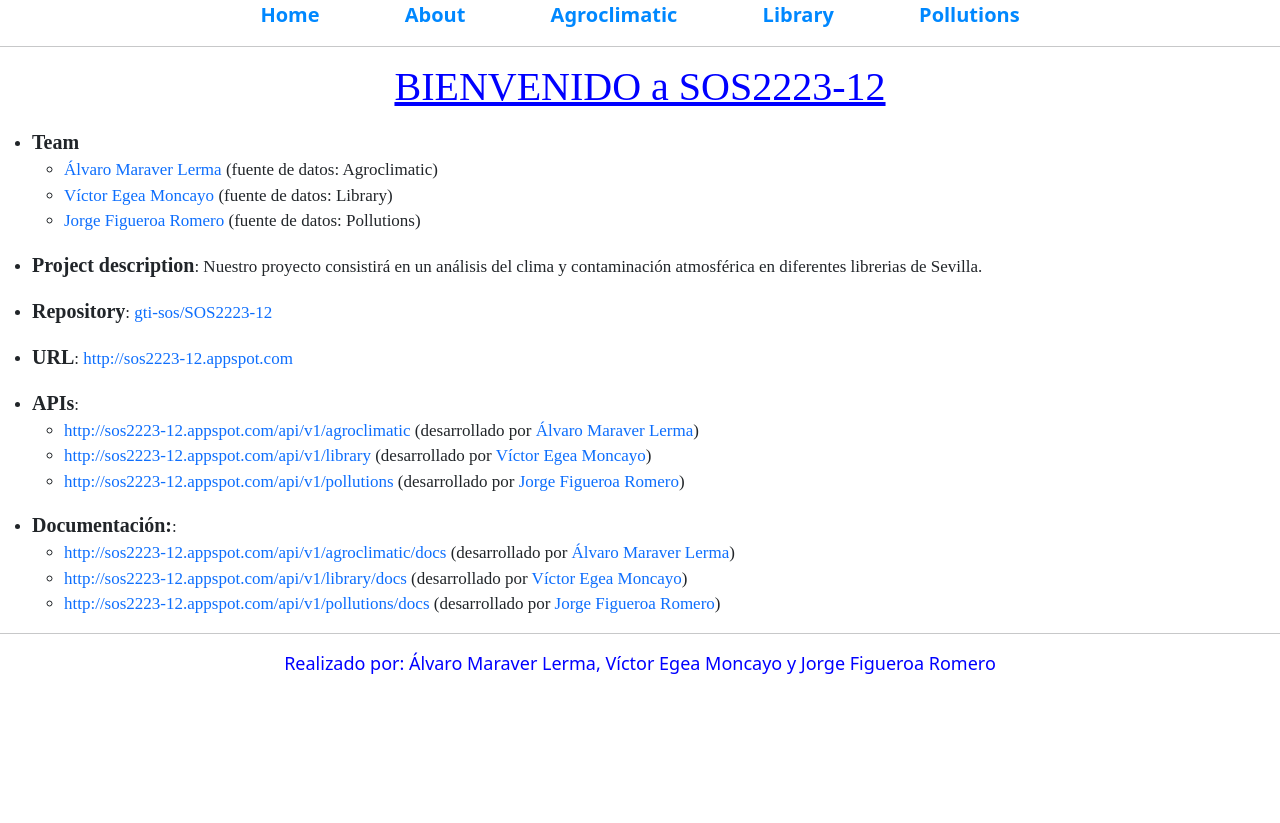
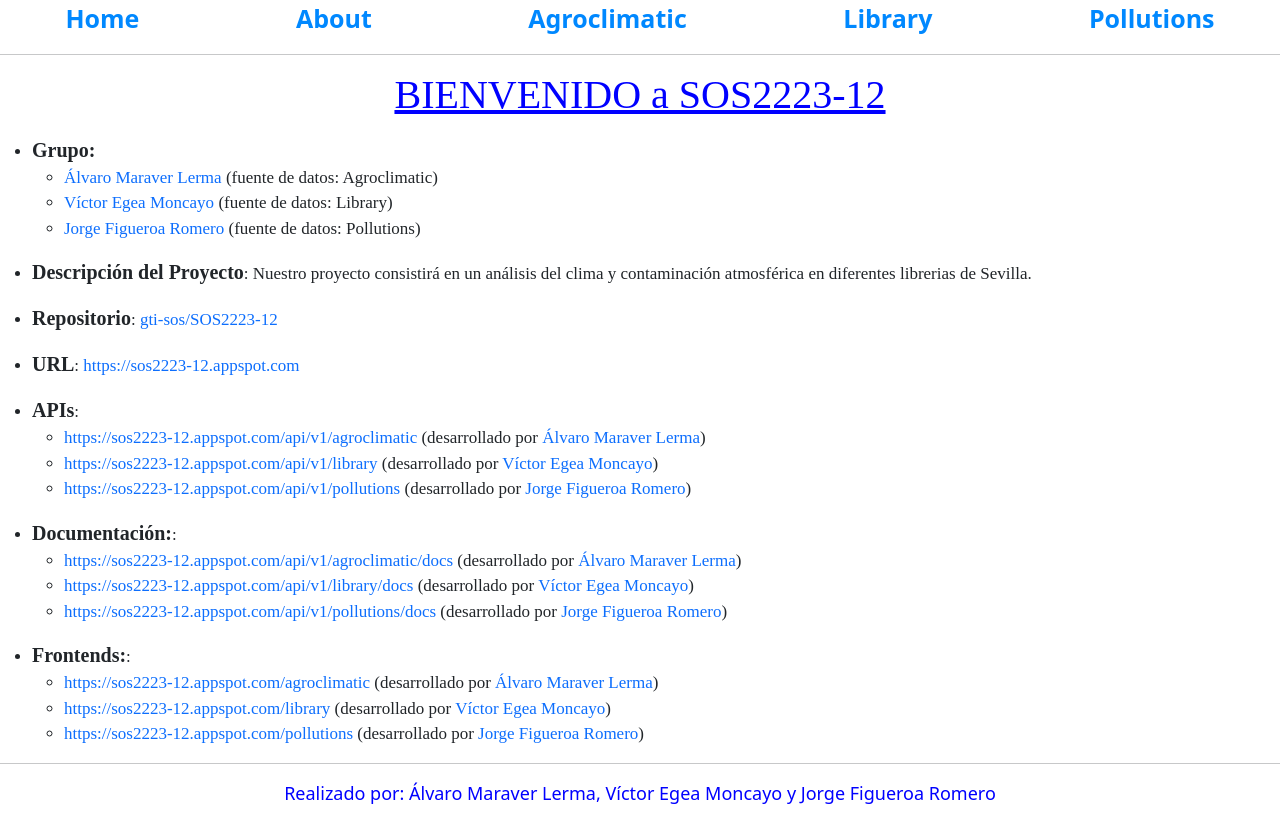
Before and after one commit to gti-sos/SOS2223-12, a SvelteKit app in the folder frontend/: page / in a window 1280 px wide. Before the commit the page ends 800 px from the top, so only its background shows below. Built offline with nearby package versions, Linux system fonts and the light colour scheme.

Commit message:
modificaciones

```diff
--- a/frontend/src/routes/+page.svelte
+++ b/frontend/src/routes/+page.svelte
@@ -2,7 +2,7 @@
     <h1>BIENVENIDO a SOS2223-12</h1>
     <ul dir="auto">
         <p></p>
-        <li><strong>Team</strong>
+        <li><strong>Grupo:</strong>
         <ul dir="auto">
         <li><a href="https://github.com/AlvaroMaraverLerma">Álvaro Maraver Lerma</a> (fuente de datos: Agroclimatic)</li>
         <li><a href="https://github.com/victoregea">Víctor Egea Moncayo</a> (fuente de datos: Library)</li>
@@ -10,26 +10,33 @@
         </ul>
         </li>
         <p></p>
-        <li><strong>Project description</strong>: Nuestro proyecto consistirá en un análisis del clima y contaminación atmosférica en diferentes librerias de Sevilla.
+        <li><strong>Descripción del Proyecto</strong>: Nuestro proyecto consistirá en un análisis del clima y contaminación atmosférica en diferentes librerias de Sevilla.
         </li>
         <p></p>
-        <li><strong>Repository</strong>: <a href="https://github.com/gti-sos/SOS2223-12">gti-sos/SOS2223-12</a></li>
+        <li><strong>Repositorio</strong>: <a href="https://github.com/gti-sos/SOS2223-12">gti-sos/SOS2223-12</a></li>
         <p></p>
-        <li><strong>URL</strong>: <a href="https://sos2223-12.appspot.com">http://sos2223-12.appspot.com</a></li>
+        <li><strong>URL</strong>: <a href="https://sos2223-12.appspot.com">https://sos2223-12.appspot.com</a></li>
         <p></p>
         <li><strong>APIs</strong>:
         <ul dir="auto">
-        <li><a href="http://sos2223-12.appspot.com/api/v1/agroclimatic" rel="nofollow">http://sos2223-12.appspot.com/api/v1/agroclimatic</a> (desarrollado por <a href="https://github.com/AlvaroMaraverLerma">Álvaro Maraver Lerma</a>)</li>
-        <li><a href="http://sos2223-12.appspot.com/api/v1/library" rel="nofollow">http://sos2223-12.appspot.com/api/v1/library</a> (desarrollado por <a href="https://github.com/victoregea">Víctor Egea Moncayo</a>)</li>
-        <li><a href="http://sos2223-12.appspot.com/api/v1/pollutions" rel="nofollow">http://sos2223-12.appspot.com/api/v1/pollutions</a> (desarrollado por <a href="https://github.com/jorfigrom">Jorge Figueroa Romero</a>)</li>
+        <li><a href="https://sos2223-12.appspot.com/api/v1/agroclimatic" rel="nofollow">https://sos2223-12.appspot.com/api/v1/agroclimatic</a> (desarrollado por <a href="https://github.com/AlvaroMaraverLerma">Álvaro Maraver Lerma</a>)</li>
+        <li><a href="https://sos2223-12.appspot.com/api/v1/library" rel="nofollow">https://sos2223-12.appspot.com/api/v1/library</a> (desarrollado por <a href="https://github.com/victoregea">Víctor Egea Moncayo</a>)</li>
+        <li><a href="https://sos2223-12.appspot.com/api/v1/pollutions" rel="nofollow">https://sos2223-12.appspot.com/api/v1/pollutions</a> (desarrollado por <a href="https://github.com/jorfigrom">Jorge Figueroa Romero</a>)</li>
         </ul></li>
         <p></p>
         <li><strong>Documentación:</strong>:
         <ul dir="auto">
-        <li><a href="http://sos2223-12.appspot.com/api/v1/agroclimatic/docs" rel="nofollow">http://sos2223-12.appspot.com/api/v1/agroclimatic/docs</a> (desarrollado por <a href="https://github.com/AlvaroMaraverLerma">Álvaro Maraver Lerma</a>)</li>
-        <li><a href="http://sos2223-12.appspot.com/api/v1/library/docs" rel="nofollow">http://sos2223-12.appspot.com/api/v1/library/docs</a> (desarrollado por <a href="https://github.com/victoregea">Víctor Egea Moncayo</a>)</li>
-        <li><a href="http://sos2223-12.appspot.com/api/v1/pollutions/docs" rel="nofollow">http://sos2223-12.appspot.com/api/v1/pollutions/docs</a> (desarrollado por <a href="https://github.com/jorfigrom">Jorge Figueroa Romero</a>)</li>
+        <li><a href="https://sos2223-12.appspot.com/api/v1/agroclimatic/docs" rel="nofollow">https://sos2223-12.appspot.com/api/v1/agroclimatic/docs</a> (desarrollado por <a href="https://github.com/AlvaroMaraverLerma">Álvaro Maraver Lerma</a>)</li>
+        <li><a href="https://sos2223-12.appspot.com/api/v1/library/docs" rel="nofollow">https://sos2223-12.appspot.com/api/v1/library/docs</a> (desarrollado por <a href="https://github.com/victoregea">Víctor Egea Moncayo</a>)</li>
+        <li><a href="https://sos2223-12.appspot.com/api/v1/pollutions/docs" rel="nofollow">https://sos2223-12.appspot.com/api/v1/pollutions/docs</a> (desarrollado por <a href="https://github.com/jorfigrom">Jorge Figueroa Romero</a>)</li>
        </ul></li>
+       <p></p>
+        <li><strong>Frontends:</strong>:
+        <ul dir="auto">
+        <li><a href="https://sos2223-12.appspot.com/agroclimatic" rel="nofollow">https://sos2223-12.appspot.com/agroclimatic</a> (desarrollado por <a href="https://github.com/AlvaroMaraverLerma">Álvaro Maraver Lerma</a>)</li>
+        <li><a href="https://sos2223-12.appspot.com/library" rel="nofollow">https://sos2223-12.appspot.com/library</a> (desarrollado por <a href="https://github.com/victoregea">Víctor Egea Moncayo</a>)</li>
+        <li><a href="https://sos2223-12.appspot.com/pollutions" rel="nofollow">https://sos2223-12.appspot.com/pollutions</a> (desarrollado por <a href="https://github.com/jorfigrom">Jorge Figueroa Romero</a>)</li>
+        </ul></li>
     </ul>
 </body>
 
--- a/frontend/src/routes/Header.svelte
+++ b/frontend/src/routes/Header.svelte
@@ -16,8 +16,8 @@
     }
     nav{
         text-align: center;
-        word-spacing: 80px;
-        font-size: 20px;
+        word-spacing: 150px;
+        font-size: 25px;
 
     }
 </style>
```
Also changed, not shown: frontend/src/routes/about/+page.svelte (+5 -2 lines), frontend/src/routes/agroclimatic/+page.svelte (+26 -25 lines), frontend/src/routes/agroclimatic/[province]/[year]/+page.svelte (+20 -17 lines).
